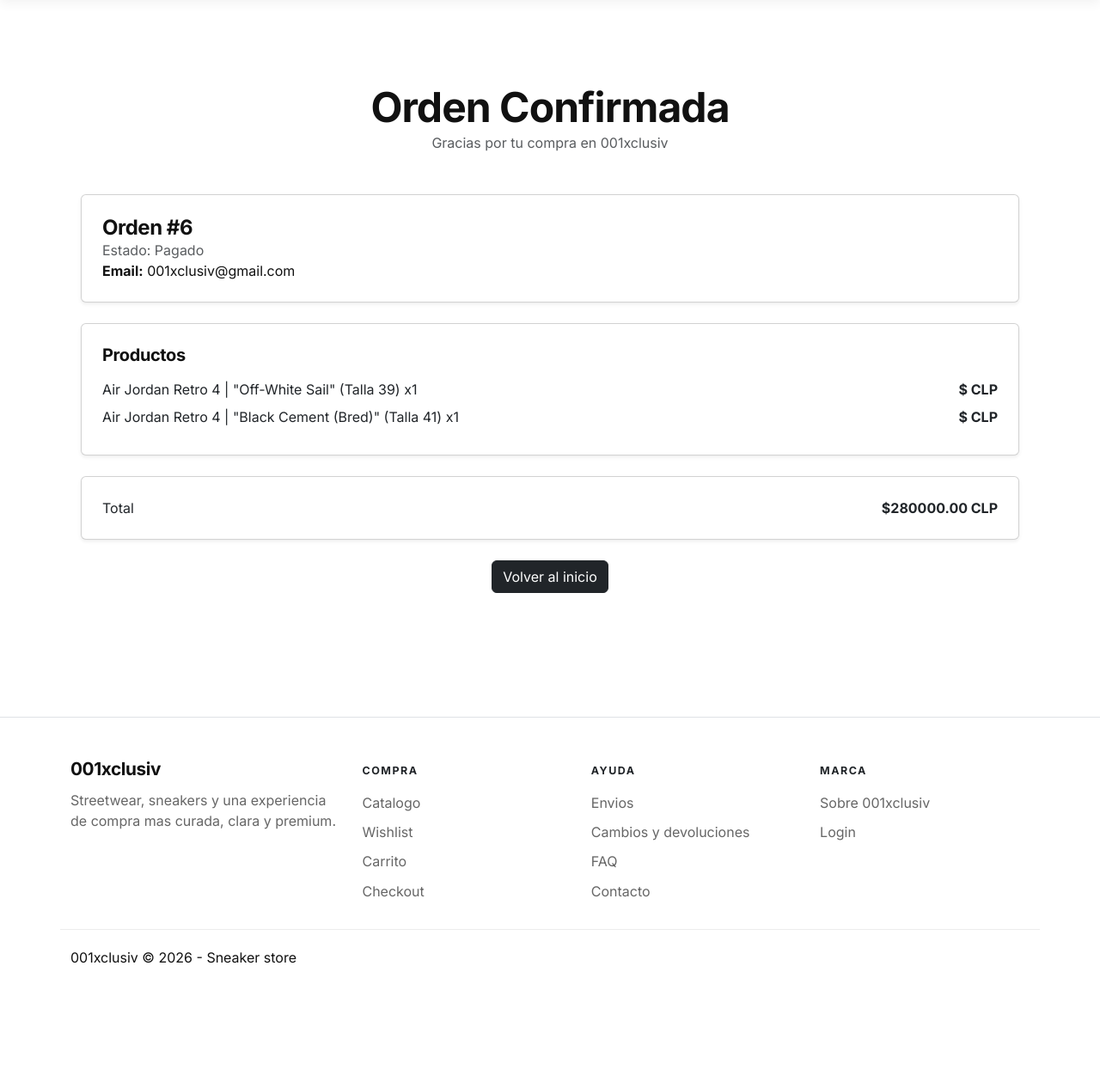
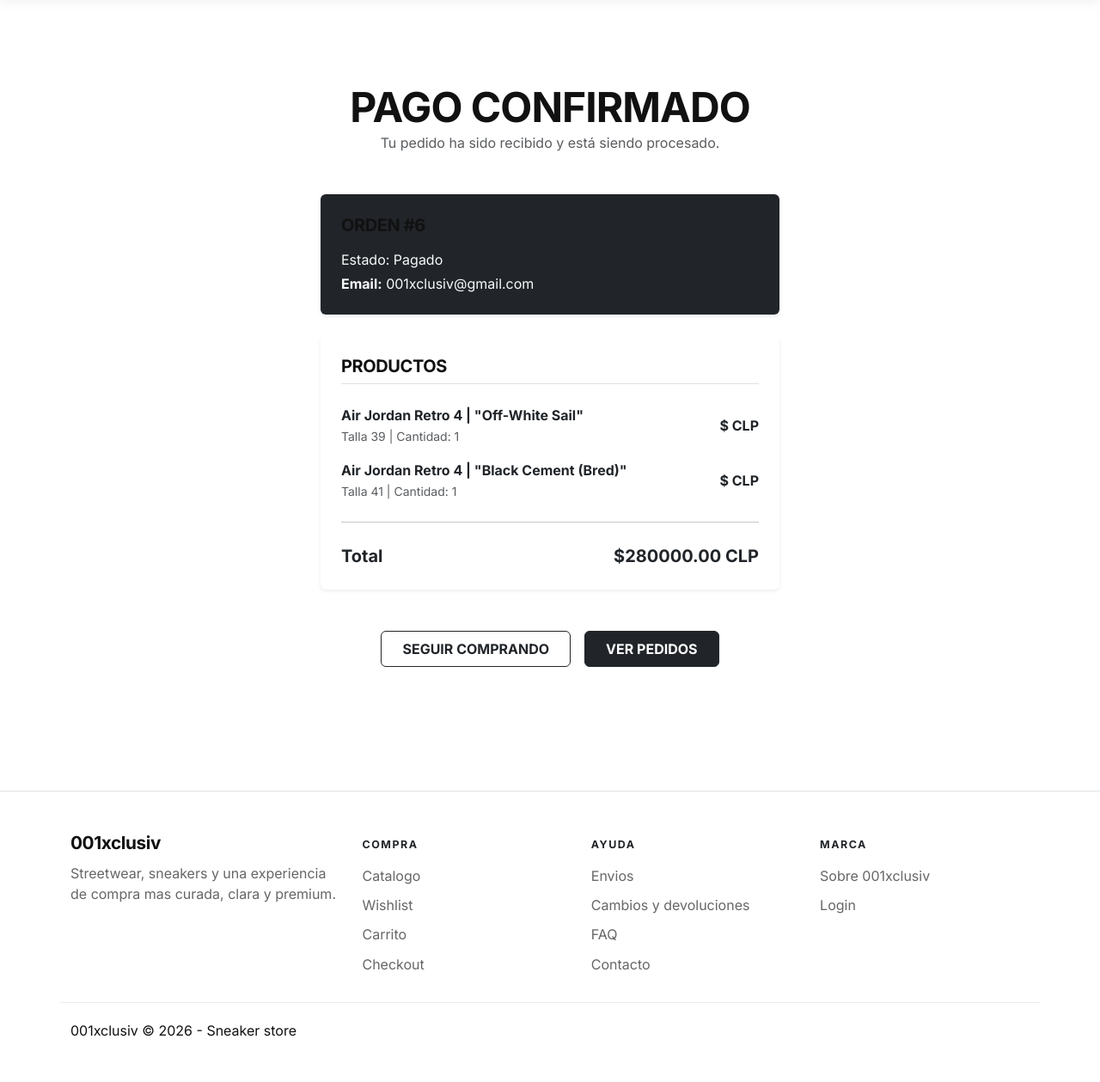
Before and after one commit to poisomn/001xclusiv, a Django app: page /checkout/success/6/ in a window 1280 px wide. Shown: the part 86-1345 px from the top of the page at 86% size. Before the commit the page ends 1207 px from the top, so only its background shows below. Run offline with Django 5.2, Linux system fonts and the light colour scheme; data comes from the database, SQL or seed files in the repository; some libraries are stand-ins or nearby versions.

Commit message:
feat: implement Flow payment return, success, and processing status handling with corresponding templates

```diff
--- a/templates/checkout/success.html
+++ b/templates/checkout/success.html
@@ -2,45 +2,49 @@
 
 {% block content %}
 <section class="container py-5">
-
     <div class="text-center mb-5">
-        <h1 class="display-5 fw-bold">Orden Confirmada</h1>
-        <p class="text-muted">Gracias por tu compra en 001xclusiv</p>
+        <h1 class="display-5 fw-bold text-uppercase">Pago confirmado</h1>
+        <p class="text-muted">Tu pedido ha sido recibido y est&aacute; siendo procesado.</p>
     </div>
 
-    <div class="card shadow-sm p-4 mb-4">
-        <h4>Orden #{{ order.id }}</h4>
-        <p class="text-muted">Estado: Pagado</p>
-        <p><strong>Email:</strong> {{ order.email }}</p>
+    <div class="row justify-content-center">
+        <div class="col-md-8 col-lg-6">
+            <div class="card bg-dark text-white shadow-sm mb-4 border-0">
+                <div class="card-body p-4">
+                    <h5 class="mb-3 text-uppercase">Orden #{{ order.id }}</h5>
+                    <p class="mb-1 text-light">Estado: Pagado</p>
+                    <p class="mb-0 text-light"><strong>Email:</strong> {{ order.email }}</p>
+                </div>
             </div>
 
-    <div class="card shadow-sm p-4 mb-4">
-        <h5 class="mb-3">Productos</h5>
-
+            <div class="card shadow-sm mb-4 border-0">
+                <div class="card-body p-4">
+                    <h5 class="mb-4 text-uppercase border-bottom pb-2">Productos</h5>
                     {% for item in order.items.all %}
-        <div class="d-flex justify-content-between mb-2">
-            <span>
-                {{ item.product.name }}
-                {% if item.variant %}
-                    (Talla {{ item.variant.size }})
-                {% endif %}
-                x{{ item.quantity }}
+                    <div class="d-flex justify-content-between mb-3 align-items-center">
+                        <div>
+                            <span class="d-block fw-bold">{{ item.product.name }}</span>
+                            <span class="text-muted small">
+                                {% if item.variant %}Talla {{ item.variant.size|default:item.variant }} | {% endif %}
+                                Cantidad: {{ item.quantity }}
                             </span>
+                        </div>
                         <strong>${{ item.get_total_price }} CLP</strong>
                     </div>
                     {% endfor %}
-    </div>
-
-    <div class="card shadow-sm p-4 mb-4">
-        <div class="d-flex justify-content-between">
-            <span>Total</span>
+                    <hr class="my-4">
+                    <div class="d-flex justify-content-between fs-5">
+                        <span class="fw-bold">Total</span>
                         <strong>${{ order.get_total_cost }} CLP</strong>
                     </div>
                 </div>
-
-    <div class="text-center mt-4">
-        <a href="/" class="btn btn-dark">Volver al inicio</a>
             </div>
 
+            <div class="d-flex justify-content-center gap-3 mt-5">
+                <a href="{% url 'core:home' %}" class="btn btn-outline-dark px-4 py-2 text-uppercase fw-bold">Seguir comprando</a>
+                <a href="{% url 'orders:order_list' %}" class="btn btn-dark px-4 py-2 text-uppercase fw-bold">Ver pedidos</a>
+            </div>
+        </div>
+    </div>
 </section>
 {% endblock %}
```
Also changed, not shown: apps/payments/views.py (+22 -15 lines), templates/payments/error.html (added, +18 -0 lines), templates/payments/processing.html (+11 -5 lines). Lines whose indentation alone changed are shown as unchanged.
